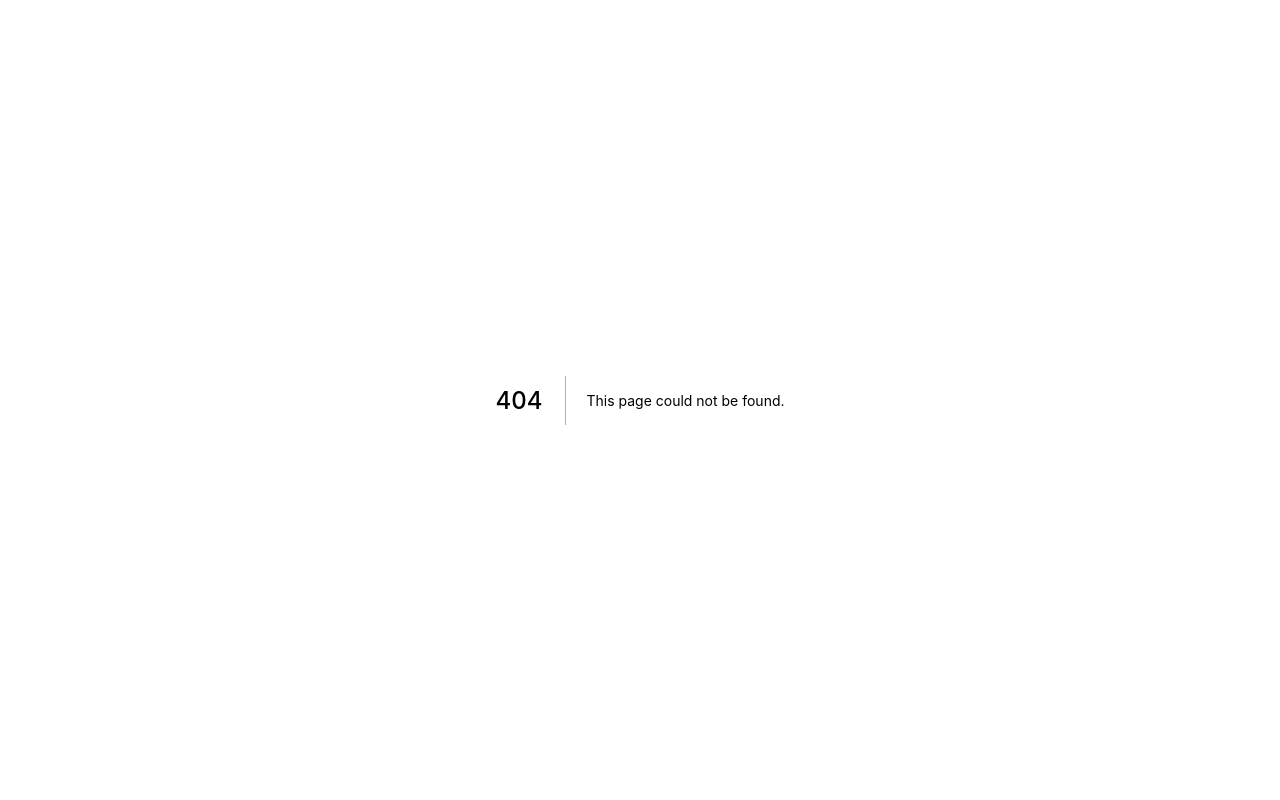
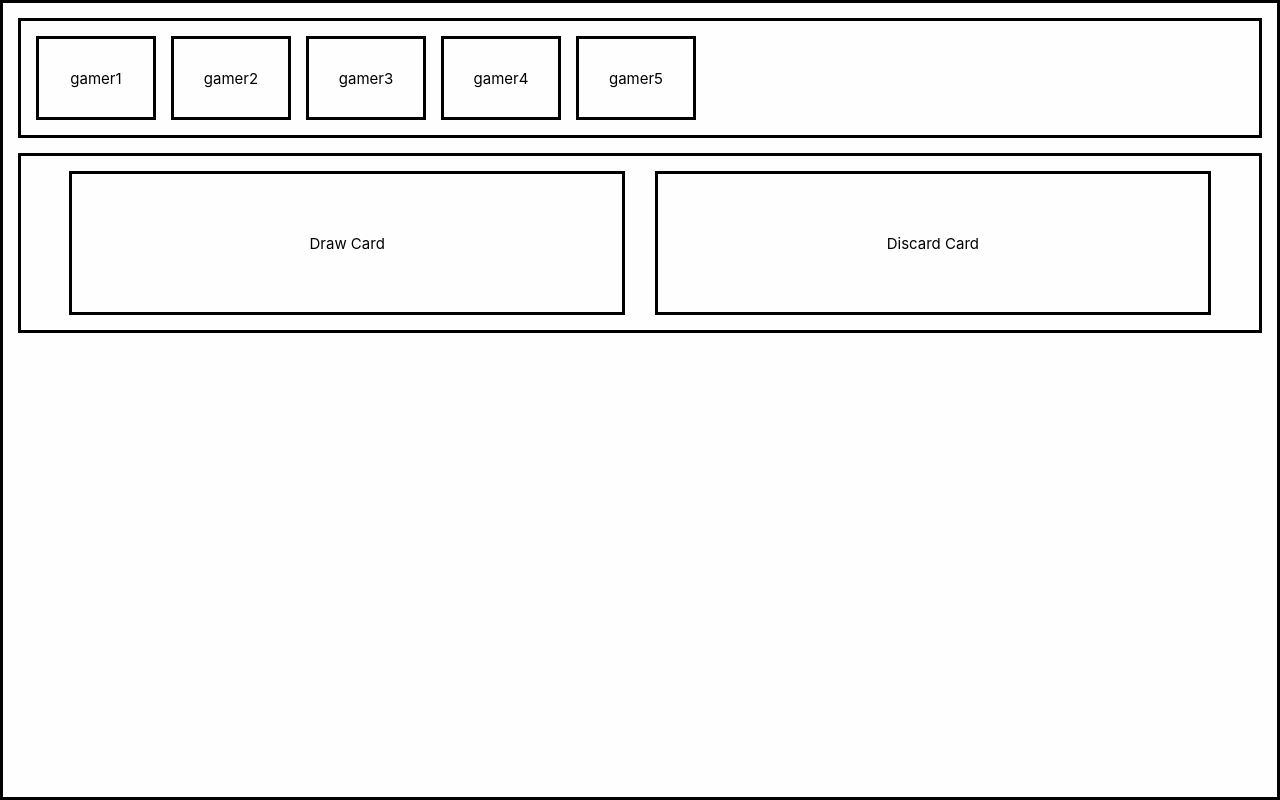
Before and after one commit to sbx0/nextjs, a Next.js app: page /game/gameView in a window 1280 px wide. Before the commit this address had no page. Built offline with nearby package versions, Linux system fonts and the light colour scheme.

Commit message:
add new game page

```diff
--- a/components/card/discardCard.js
+++ b/components/card/discardCard.js
@@ -1,10 +1,10 @@
-import React, {useContext, useState} from 'react';
+import React, {useContext} from 'react';
 import styles from './discardCard.module.css';
 import {LanguageContext} from "../i18n/i18n";
 
 export default function DiscardCard({card}) {
     const language = useContext(LanguageContext);
-    const [debug, setDebug] = useState(false);
+    const debug = process.env.NEXT_PUBLIC_DEBUG === 'true';
 
     const better = (text) => {
         switch (text) {
--- a/components/card/myCards.js
+++ b/components/card/myCards.js
@@ -22,7 +22,6 @@ export default function MyCards() {
         <div className={styles.innerContainer}>
             {state?.cards.map((one, index) => <Card
                 key={index}
-                serviceInstanceId={sseState?.serviceInstanceId}
                 roomCode={sseState?.roomCode}
                 card={one}
                 data={cards.data}
--- a/components/common/callApiButton.js
+++ b/components/common/callApiButton.js
@@ -16,9 +16,7 @@ export default function CallApiButton({loadingText, buttonText, onSuccess, api,
         if (params == null) {
             params = {}
         }
-        api(params, null, {
-            'instance-id': params['instance-id']
-        }).then((response) => {
+        api(params, null).then((response) => {
             if (response.code === 500) {
                 router.push("/login").then(r => r);
             }
--- /dev/null
+++ b/pages/game/[gameCode].js
@@ -0,0 +1,6 @@
+import React from "react";
+import GameView from "./gameView";
+
+export default function Game() {
+    return <GameView/>
+}
--- /dev/null
+++ b/pages/game/gameView.js
@@ -0,0 +1,43 @@
+import React from "react";
+import styles from "./gameView.module.css"
+
+export default function GameView() {
+    const gamers = [
+        {'id': 'gamer1', 'name': 'gamer1'},
+        {'id': 'gamer2', 'name': 'gamer2'},
+        {'id': 'gamer3', 'name': 'gamer3'},
+        {'id': 'gamer4', 'name': 'gamer4'},
+        {'id': 'gamer5', 'name': 'gamer5'},
+    ];
+
+    return <div className={styles.viewContainer}>
+        <div className={styles.gamersContainer}>
+            <div className={styles.gamersScroll}>
+                {gamers.map((gamer) =>
+                    <div key={gamer.id}
+                         id={gamer.id}
+                         className={styles.gamerContainer}>
+                        <div className={styles.gamerName}>
+                            {gamer.name}
+                        </div>
+                    </div>
+                )}
+            </div>
+        </div>
+        <div className={styles.deckContainer}>
+            <div className={styles.cardDeckContainer}>
+                Draw Card
+            </div>
+            <div className={styles.discardDeckContainer}>
+                Discard Card
+            </div>
+        </div>
+        <div className={styles.gamersContainer} hidden>
+            {gamers.map((gamer) =>
+                <div>
+                    <a href={'#' + gamer.id}>{gamer.name}</a>&nbsp;
+                </div>
+            )}
+        </div>
+    </div>
+}
--- /dev/null
+++ b/pages/game/gameView.module.css
@@ -0,0 +1,71 @@
+.viewContainer {
+    width: 100vw;
+    height: 100vh;
+    border: 0.2rem solid black;
+    padding: 1rem;
+}
+
+.gamersContainer {
+    width: 100%;
+    height: 8rem;
+    border: 0.2rem solid black;
+    padding: 1rem;
+    margin-bottom: 1rem;
+    overflow: auto;
+    scroll-behavior: smooth;
+}
+
+.gamersScroll {
+    width: max-content;
+    height: 100%;
+}
+
+.gamerContainer {
+    width: 8rem;
+    height: 100%;
+    border: 0.2rem solid black;
+    padding: 1rem;
+    margin-right: 1rem;
+    display: inline-grid;
+    align-content: center;
+    text-align: center;
+}
+
+.gamerContainer:last-child {
+    margin-right: 0;
+}
+
+.gamerName {
+    display: block;
+    width: 100%;
+    height: 30%;
+}
+
+
+.deckContainer {
+    width: 100%;
+    height: 12rem;
+    border: 0.2rem solid black;
+    padding: 1rem;
+    margin-bottom: 1rem;
+    display: grid;
+    justify-content: center;
+    grid-template-columns: 46% 46%;
+    grid-gap: 2rem;
+}
+
+.cardDeckContainer {
+    height: 100%;
+    border: 0.2rem solid black;
+    display: grid;
+    align-content: center;
+    text-align: center;
+}
+
+.discardDeckContainer {
+    height: 100%;
+    border: 0.2rem solid black;
+    display: grid;
+    align-content: center;
+    text-align: center;
+}
--- a/utils/http.js
+++ b/utils/http.js
@@ -37,10 +37,6 @@ export function get(url, params, cookies, additionalHeaders) {
             headers.region = region
             headers.version = version
         }
-    }
-
-    if (additionalHeaders != null) {
-        headers['instance-id'] = additionalHeaders['instance-id'];
     }
 
     const request = axios({
```
Also changed, not shown: components/card/card.js (+3 -5 lines), pages/game/gameData.js (added, +7 -0 lines), pages/room/components/roomDashboard.js (+7 -9 lines), pages/room/components/roomSSE.js (+2 -20 lines), 1 other file (tests, documents, lock files or other folders).
